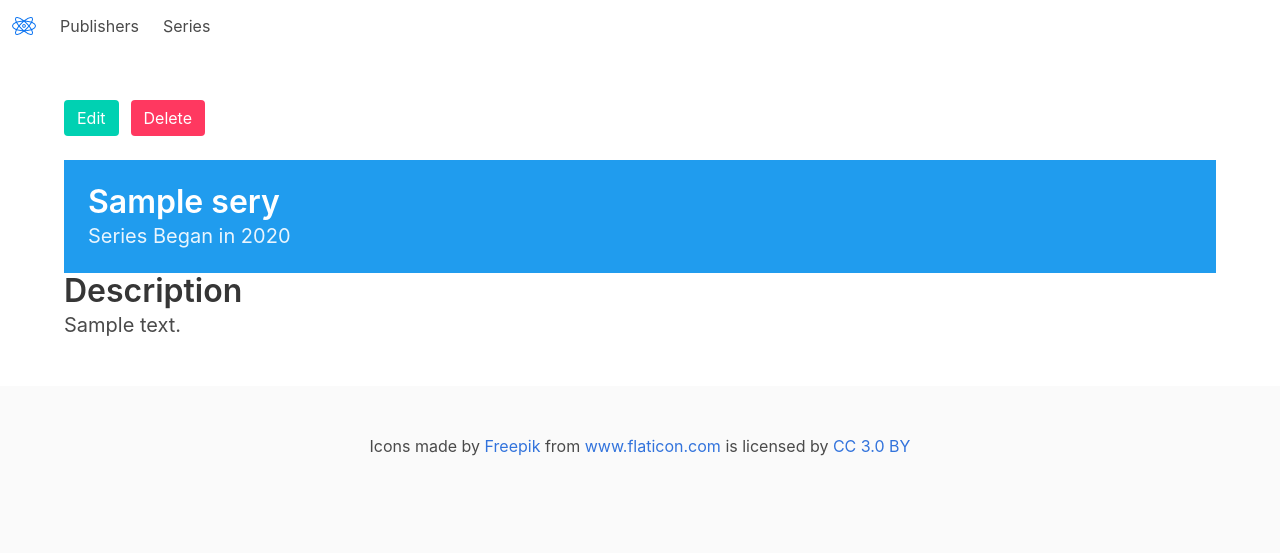
After one commit to bpepple/metron, a Django app: a page that uses comicsdb/templates/comicsdb/series_detail.html in a window 1280 px wide. The commit adds this page. Shown: the top 553 px of the page. Run offline with Django 3.2, Linux system fonts and the light colour scheme; tables that the repository leaves empty hold one stand-in row (values such as "Sample post"); some libraries are stand-ins or nearby versions.

Commit message:
Add a basic Series DetailView

```diff
--- /dev/null
+++ b/comicsdb/templates/comicsdb/series_detail.html
@@ -0,0 +1,37 @@
+{% extends 'comicsdb/base.html' %}
+{% load static %}
+
+{% block page-title %}Series Detail{% endblock page-title %}
+
+{% block content %}
+  <nav class="level">
+    <div class="level-left">
+      <p class="level-item">
+        <a class="button is-primary"title="Edit series">Edit</a>
+      </p>
+      <p class="level-item">
+        <a class="button is-danger" title="Delete series">Delete</a>
+      </p>
+    </div>
+  </nav>
+
+  <section class="hero is-info is-small">
+    <div class="hero-body">
+      <div class="container">
+        <h1 class="title">{{ series.name }}</h1>
+        {% if series.year_began %}
+          <h2 class="subtitle">Series Began in {{ series.year_began }}</h2>
+        {% endif %}
+      </div>
+    </div>
+  </section>
+
+  {% if series.desc %}
+    <section>
+      <div class="container">
+        <h2 class="title">Description</h2>
+        <h3 class="subtitle">{{ series.desc|linebreaksbr }}</h3>
+      </div>
+    </section>
+  {% endif %}
+{% endblock %}
--- a/comicsdb/templates/comicsdb/series_list.html
+++ b/comicsdb/templates/comicsdb/series_list.html
@@ -40,7 +40,7 @@
     <div class="columns is-multiline">
       {% for series in series_list %}
       <div class="column is-one-quarter has-text-centered">
-        <a href="">
+        <a href="{% url 'series:detail' series.slug %}">
           <figure class="image is-2by3">
             {% if series.issue_set.first.image %}
               {% comment %}
@@ -51,7 +51,7 @@
             {% endif %}
           </figure>
         </a>
-        <a href="">{{ series.name }}</a>
+        <a href="{% url 'series:detail' series.slug %}">{{ series.name }}</a>
       </div>
       {% endfor %}
   </div>
--- a/comicsdb/urls/series.py
+++ b/comicsdb/urls/series.py
@@ -1,11 +1,12 @@
 from django.urls import path, re_path
 
-from comicsdb.views.series import (SeriesList, SearchSeriesList)
+from comicsdb.views.series import (SeriesList, SeriesDetail, SearchSeriesList)
 
 
 app_name = 'series'
 urlpatterns = [
     path('page<int:page>/', SeriesList.as_view(), name='list'),
+    path('<slug:slug>/', SeriesDetail.as_view(), name='detail'),
     re_path(r'^search/(?:page(?P<page>\d+)/)?$',
             SearchSeriesList.as_view(), name='search')
 ]
--- a/comicsdb/views/series.py
+++ b/comicsdb/views/series.py
@@ -2,7 +2,7 @@ from functools import reduce
 import operator
 
 from django.db.models import Q
-from django.views.generic import ListView
+from django.views.generic import ListView, DetailView
 
 from comicsdb.models import Series
 
@@ -13,6 +13,10 @@ PAGINATE = 30
 class SeriesList(ListView):
     model = Series
     paginate_by = PAGINATE
+
+
+class SeriesDetail(DetailView):
+    model = Series
 
 
 class SearchSeriesList(SeriesList):
```
